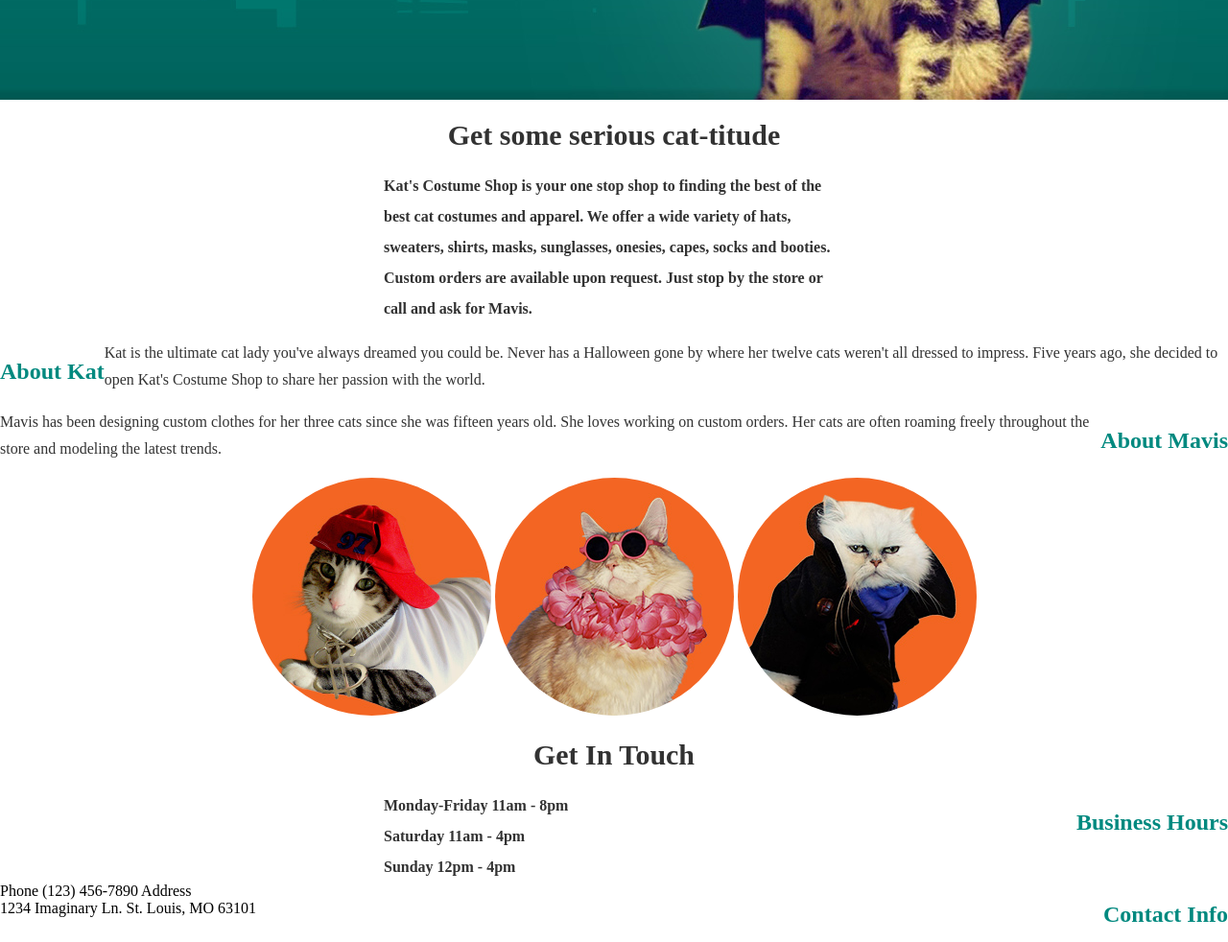
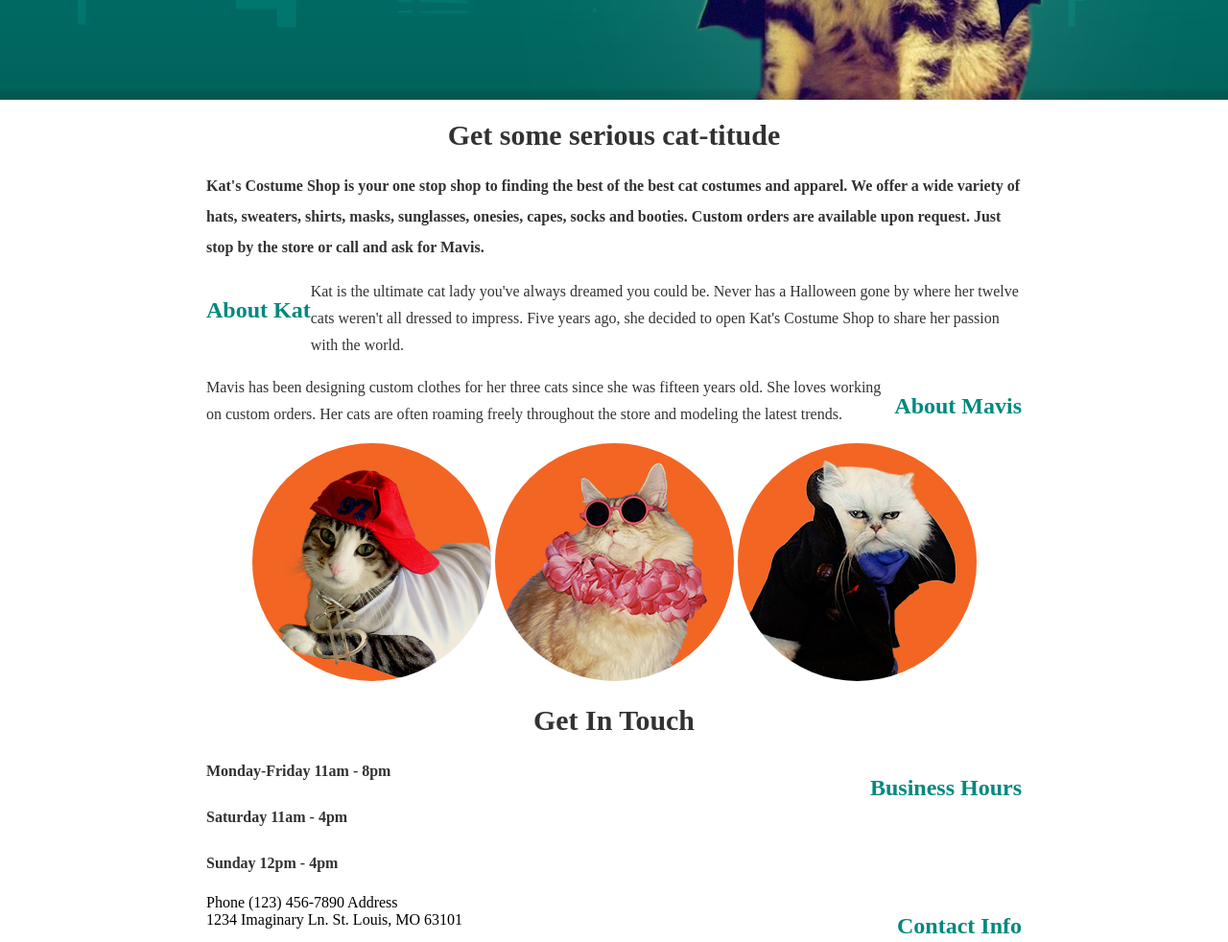
Before and after one commit to msrbradford/cat_costume_project, a plain HTML site: page index.html in a window 1280 px wide. Shown: the part 520-1502 px from the top of the page at 96% size. Drawn offline with Linux system fonts and the light colour scheme.

Commit message:
delete margin

```diff
--- a/assets/css/index.css
+++ b/assets/css/index.css
@@ -68,12 +68,15 @@ div #contact{
 div #img{
   text-align: center;
 }
+.main{
+  margin: 0 auto;
+  width: 850px;
+  }
 .main h1{
   text-align: center;
 }
 .main h3{
   text-align: left;
-  margin:0 400px 0 400px;
 }
 .kat h2{
   float: left;
```
Also changed, not shown: 1 other file.
